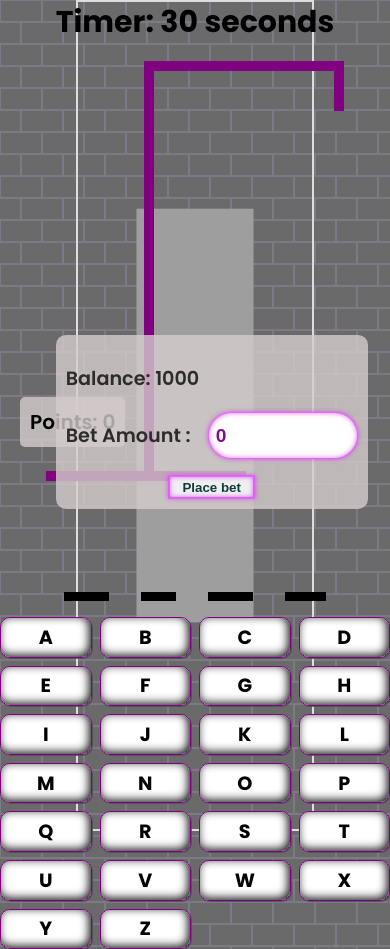
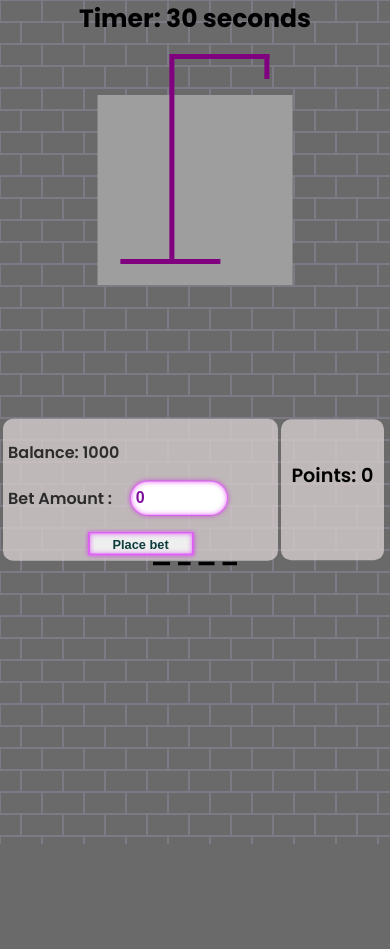
Before and after one commit to TeresiaWanjiru/Betting-hangman-game, a React (Vite) app: page / in a window 390 px wide. After the commit the page ends 844 px from the top, so only its background shows below. Built offline with nearby package versions, Linux system fonts and the light colour scheme; the HTML template or start-up script is replaced by a standard one; a web font is replaced by a local one.

Commit message:
made it responsive

```diff
--- a/src/App.tsx
+++ b/src/App.tsx
@@ -22,7 +22,9 @@ function App() {
   const [points, setPoints] = useState<number>(0);
   const [betAddedBack, setBetAddedBack] = useState<boolean>(false);
   const [timeRemaining, setTimeRemaining] = useState<number>(30);
-
+  const [showHangmanKeyboard, setShowHangmanKeyboard] = useState<boolean>(
+    window.innerWidth >= 600,
+  );
   //win/lose and place bet clicked states
   const [gamePlayState, setGamePlayState] = useState<{
     gameResult: string | null;
@@ -105,6 +107,18 @@ function App() {
     };
   }, [lettersGuessed, sessionActive]);
 
+  //handling screen size
+  useEffect(() => {
+    const handleResize = () => {
+      setShowHangmanKeyboard(window.innerWidth >= 700);
+    };
+
+    window.addEventListener('resize', handleResize);
+
+    return () => {
+      window.removeEventListener('resize', handleResize);
+    };
+  }, []);
   // handles the bet balance when user wins
   const handleWonBet = useCallback(() => {
     if (points === 3 && !betAddedBack) {
@@ -205,6 +219,7 @@ function App() {
             lettersGuessed={lettersGuessed}
             wordToGuess={wordToGuess}
           />
+          {showHangmanKeyboard && (
             <HangmanKeyboard
               disabled={
                 isWordLoser ||
@@ -218,6 +233,7 @@ function App() {
               inactiveLetters={wrongGuesses}
               OnAddGuessedLetter={handleAddGuessedLetter}
             />
+          )}
         </div>
       </div>
       <Points points={points} />
--- a/src/components/HangmanDrawing.tsx
+++ b/src/components/HangmanDrawing.tsx
@@ -1,3 +1,4 @@
+import style from './Keyboard.module.css';
 const HEAD = (
   <div
     style={{
@@ -89,7 +90,7 @@ const BODY_PARTS = [HEAD, BODY, LEFT_ARM, RIGHT_ARM, LEFT_LEG, RIGHT_LEG];
 
 const HangmanDrawing = ({ numbersGuessed }: HangmanProps) => {
   return (
-    <div style={{ position: 'relative' }}>
+    <div className={style.hangmanFigure}>
       {BODY_PARTS.slice(0, numbersGuessed).map((part, index) => (
         <div key={index}>{part}</div>
       ))}
--- a/src/components/HangmanKeyboard.tsx
+++ b/src/components/HangmanKeyboard.tsx
@@ -22,7 +22,7 @@ const HangmanKeyboard = ({
 }: KeyboardProps) => {
   return (
     <div
-      className={`${styles.poppins}`}
+      className={`${styles.keyboard}`}
       style={{
         display: 'grid',
         gridTemplateColumns: 'repeat(auto-fit, minmax(75px,1fr))',
--- a/src/components/HangmanText.tsx
+++ b/src/components/HangmanText.tsx
@@ -12,17 +12,9 @@ const HangmanText = ({
   reveal = false,
 }: HangmanTextProps) => {
   return (
-    <div
-      className={`${style.poppins}`}
-      style={{
-        display: 'flex',
-        gap: '2rem',
-        fontSize: '4rem',
-        textTransform: 'uppercase',
-      }}
-    >
+    <div className={`${style.hangmanText}`}>
       {wordToGuess.split('').map((letter, index) => (
-        <span style={{ borderBottom: '.15em solid black' }} key={index}>
+        <span className={style.underline} key={index}>
           <span
             style={{
               visibility:
--- a/src/components/Keyboard.module.css
+++ b/src/components/Keyboard.module.css
@@ -4,9 +4,9 @@ body {
   font-family: 'Poppins', sans-serif;
   font-weight: 400;
   font-style: normal;
-  height: auto;
+  /* height: auto; */
   margin: 0 auto;
-  overflow: hidden;
+  /* overflow: hidden; */
 }
 
 canvas {
@@ -20,10 +20,15 @@ canvas {
   transition: opacity 0.5s ease-in-out;
   margin-bottom: 20px;
 }
-.poppins {
+.keyboard {
   font-family: 'Poppins', sans-serif;
   font-weight: 600;
   color: bisque;
+  display: grid;
+  grid-template-columns: repeat(auto-fit, minmax(75px, 1fr));
+  gap: 0.5rem;
+  align-items: center;
+  align-self: stretch;
 }
 
 .btn {
@@ -207,10 +212,11 @@ img.fadeInImage {
   position: fixed;
   left: 20px;
   top: 50%;
+  display: flex;
   transform: translateY(-50%);
   background-color: rgba(213, 204, 204, 0.8);
   padding: 10px;
-  border-radius: 5px;
+  border-radius: 10px;
   font-size: 20px;
   font-weight: 600;
   flex-direction: column;
@@ -431,3 +437,178 @@ span {
   z-index: 1;
   animation: blink 2s linear infinite;
 }
+.hangmanFigure {
+  position: relative;
+}
+.timer {
+  font-size: 30px;
+  font-weight: 700;
+  color: #000;
+}
+.hangmanText {
+  display: flex;
+  gap: 1rem;
+  font-size: 4rem;
+  text-transform: uppercase;
+  justify-content: center; /* Horizontally center the content */
+  align-items: center;
+}
+.underline {
+  border-bottom: 0.15em solid black;
+}
+
+/* media queries */
+
+@media screen and (max-width: 600px) {
+  canvas {
+    width: 100%;
+    height: 50%;
+    border: none;
+  }
+  .hangmanFigure {
+    transform: scale(0.8);
+    transform-origin: top;
+  }
+  .timer {
+    font-size: 20px;
+  }
+  .bettingLogic {
+    font-size: 1rem;
+    left: 3px;
+    padding: 5px;
+    top: 58%;
+    margin-right: 6.8rem;
+    width: 70%;
+  }
+  .neonBtn {
+    font-size: 0.8rem;
+    width: 30%;
+  }
+  .betInput {
+    width: 30%;
+    padding: 0.3rem;
+    height: 1.5rem;
+    font-size: 1rem;
+  }
+  .animatedText,
+  .gameResultWon,
+  .gameResultLost {
+    font-size: 1.1rem;
+    width: 60%;
+    top: 70%;
+  }
+  .pointsContainer {
+    left: 75%;
+    height: 7.59rem;
+    width: 20%;
+    align-content: center;
+    top: 58%;
+  }
+  .pointsContainer p {
+    margin-top: 2rem;
+    font-size: 1.2rem;
+    text-align: center;
+  }
+  .pointsContainer p span {
+    margin-left: 2rem;
+  }
+  .keyboard {
+    display: none;
+  }
+  .hangmanText {
+    font-size: 3rem;
+    word-wrap: break-word;
+    transform: scale(0.8);
+    margin-top: 12rem;
+  }
+}
+
+@media screen and (max-width: 400px) {
+  canvas {
+    width: 100%;
+    height: 45%;
+    border: none;
+  }
+  .hangmanFigure {
+    transform: scale(0.5);
+    transform-origin: top;
+  }
+  .timer {
+    font-size: 25px;
+  }
+  .bettingLogic {
+    font-size: 1rem;
+    left: 3px;
+    width: 68%;
+    padding: 5px;
+  }
+  .neonBtn {
+    font-size: 0.8rem;
+    width: 40%;
+  }
+  .betInput {
+    width: 5.4rem;
+    padding: 0.3rem;
+    height: 1.5rem;
+    font-size: 1rem;
+  }
+  .animatedText,
+  .gameResultWon,
+  .gameResultLost {
+    font-size: 1.1rem;
+    width: 60%;
+    margin-top: 1rem;
+  }
+  .pointsContainer {
+    left: 72%;
+    height: 7.59rem;
+    width: 5.2rem;
+    align-content: center;
+    top: 58%;
+  }
+  .pointsContainer p {
+    margin-top: 2rem;
+    font-size: 1.2rem;
+    text-align: center;
+  }
+  .pointsContainer p span {
+    margin-left: 2rem;
+  }
+  .keyboard {
+    display: none;
+  }
+  .hangmanText {
+    font-size: 3rem;
+
+    transform: scale(0.5);
+    margin-top: 1rem;
+  }
+}
+@media screen and (max-width: 300px) {
+  .pointsContainer {
+    left: 72%;
+    height: 8.59rem;
+    width: 20%;
+    align-content: center;
+    top: 58%;
+  }
+  .animatedText,
+  .gameResultWon,
+  .gameResultLost {
+    font-size: 1.1rem;
+    width: 70%;
+    top: 72%;
+  }
+  .bettingLogic {
+    font-size: 1rem;
+    left: 3px;
+    width: 67.9%;
+    padding: 5px;
+  }
+  .hangmanText {
+    font-size: 3rem;
+    word-wrap: break-word;
+    transform: scale(0.4);
+    /* margin-top: 12rem; */
+  }
+}
--- a/src/components/Points.tsx
+++ b/src/components/Points.tsx
@@ -5,7 +5,11 @@ type PointsProps = {
 };
 
 const Points = ({ points }: PointsProps) => {
-  return <div className={style.pointsContainer}>Points: {points}</div>;
+  return (
+    <div className={style.pointsContainer}>
+      <p>Points: {points}</p>
+    </div>
+  );
 };
 
 export default Points;
--- a/src/components/Timer.tsx
+++ b/src/components/Timer.tsx
@@ -1,3 +1,4 @@
+import style from './Keyboard.module.css';
 type TimerProps = {
   timeRemaining: number;
 };
@@ -5,15 +6,7 @@ type TimerProps = {
 const Timer = ({ timeRemaining }: TimerProps) => {
   return (
     <>
-      <div
-        style={{
-          fontSize: '30px',
-          fontWeight: '700',
-          color: 'black',
-        }}
-      >
-        Timer: {timeRemaining} seconds
-      </div>
+      <div className={style.timer}>Timer: {timeRemaining} seconds</div>
     </>
   );
 };
```
Also changed, not shown: bettingLogic.txt. Lines whose indentation alone changed are shown as unchanged.
